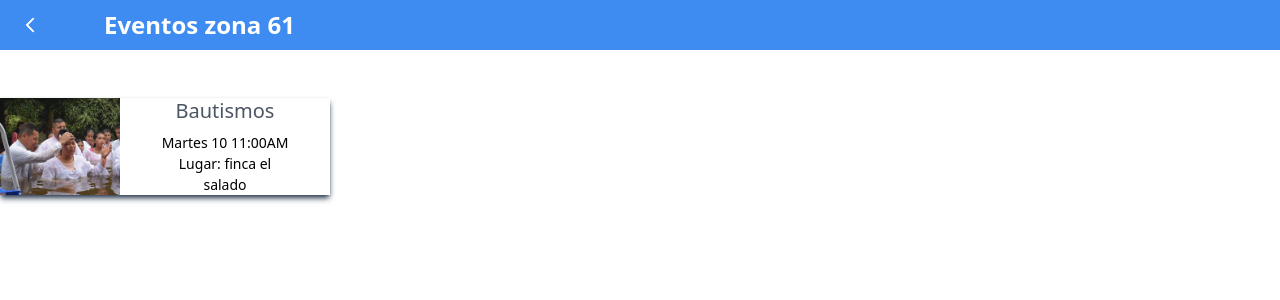
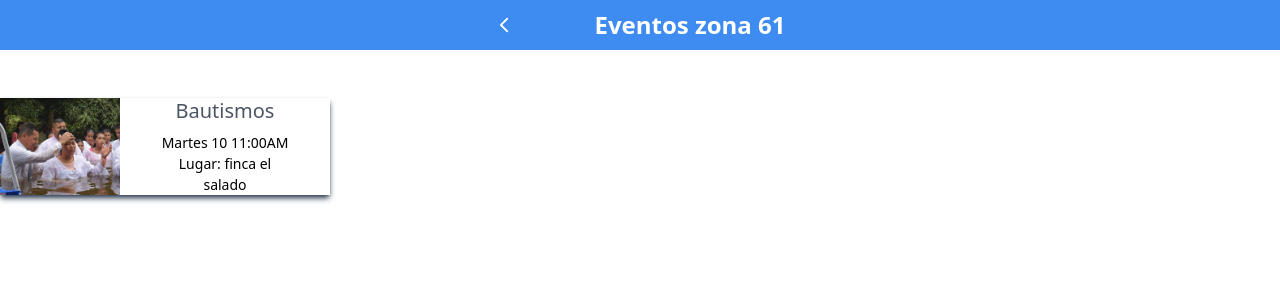
Before and after one commit to linda-rojas/actividades-iglesia, a React (Vite) app: page /ActivitiesArea in a window 1280 px wide. Shown: the top 300 px of the page. Built offline with nearby package versions, Linux system fonts and the light colour scheme.

Commit message:
Modificaion de texto

```diff
--- a/src/components/pages/ActivitiesArea/index.jsx
+++ b/src/components/pages/ActivitiesArea/index.jsx
@@ -6,8 +6,8 @@ export const ActivitiesArea = () => {
 
     return (
         <div>
-            <header className='h-[50px] bg-[#3e8cf2] flex gap-[4rem] items-center w-full'>
-                <article className='flex ml-5'>
+            <header className='h-[50px] bg-[#3e8cf2] flex gap-[5rem] justify-center items-center w-full'>
+                <article className='flex'>
                     <ChevronLeftIcon className='w-5 h-[3rem] text-white' stroke='currentColor'/>
                 </article>
                 <h1 className='text-center font-roboto font-semibold text-[24px] text-white'>Eventos zona 61</h1>
```
